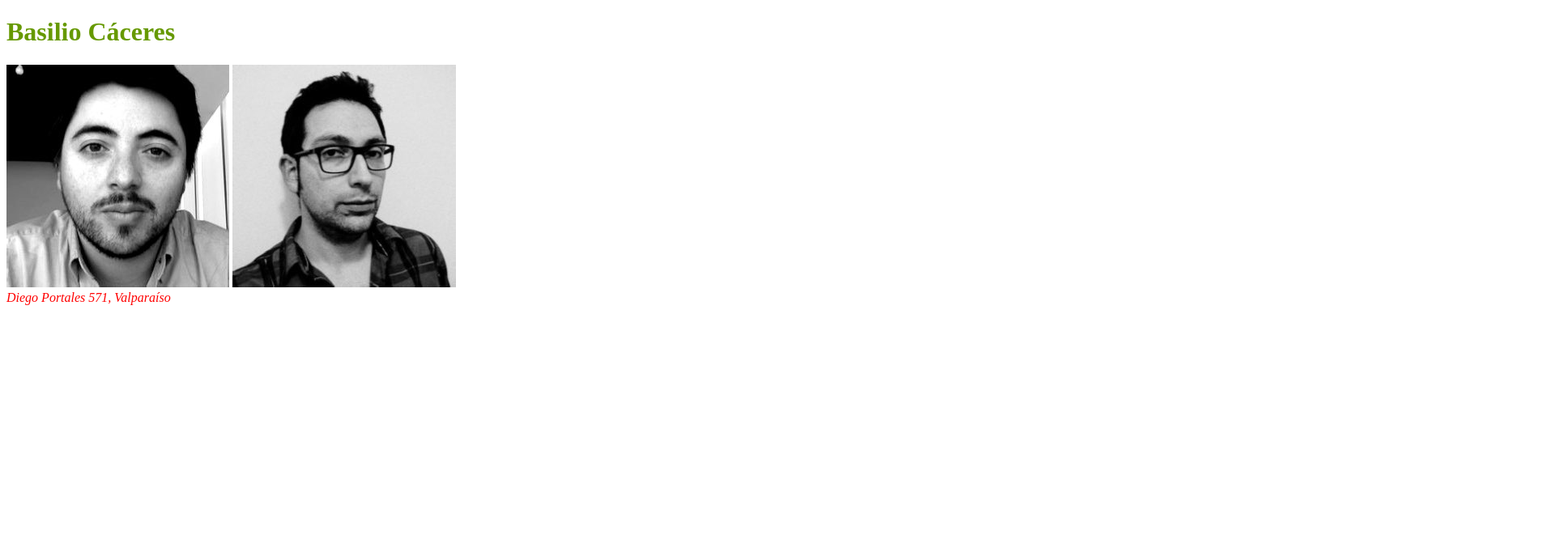
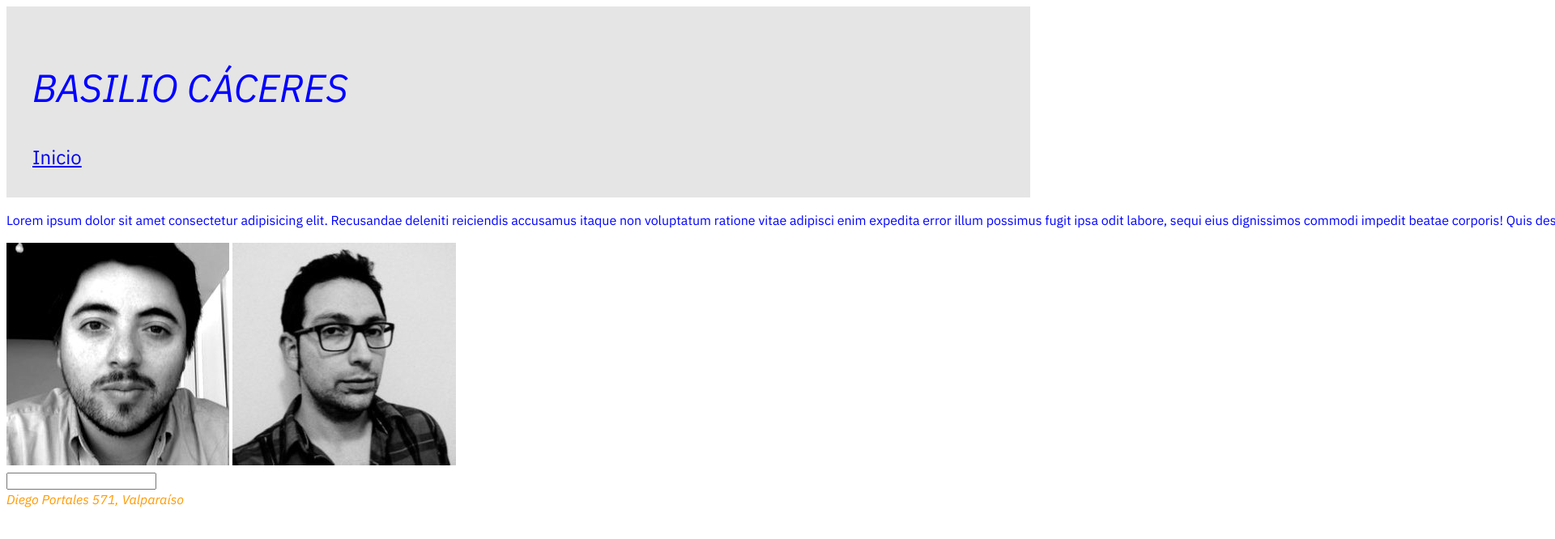
Before and after one commit to ead-codigo-2021/bitacora-basilio, a plain HTML site: page index.html in a window 1280 px wide. Shown: the top 666 px of the page at 81% size, 1920 px wide, since content can reach past the window. Drawn offline with Linux system fonts and the light colour scheme; files that its build step writes are made by us from their sources; files whose address does not match are found by name.

Commit message:
Clase 4 y reestructurcación de carpetas
Revisamos eso uso de tipografías y sus propiedades, junto con el cambio de carpetas

```diff
--- /dev/null
+++ b/assets/css/style.css
@@ -0,0 +1,65 @@
+/* @font-face {
+    font-family: 'ClashGrotesk';
+    src: url('../fonts/ClashGrotesk-Variable.woff2') format('woff2'),
+         url('../fonts/ClashGrotesk-Variable.woff') format('woff'),
+         url('../fonts/ClashGrotesk-Variable.ttf') format('truetype');
+    font-weight: 200 700;
+    font-display: swap;
+    font-style: normal;
+} */
+
+:root {
+    --font-family-base: 'IBM Plex Sans', sans-serif;
+    --font-family-alt: 'Roboto Slab', serif;
+
+    --color-bg: rgba(0, 0, 0, .1);
+}
+
+html {
+    font-size: 16px;
+}
+
+@media screen and ( max-width: 400px ) {
+    html {
+        font-size: 13px;
+    }
+}
+
+body {
+    font-family: var(--font-family-base);
+    font-size: 1rem;
+    line-height: 1.5;
+    color: blue;
+}
+h1,
+h2,
+h3,
+h4 {
+    font-weight: 300;
+    font-style: italic;
+}
+.site-header {
+    padding: 2rem;
+    font-size: 1.5rem;
+    background-color: var(--color-bg);
+}
+h1 {
+    font-size: 2em;
+    text-transform: uppercase;
+}
+p {
+    white-space: nowrap;
+}
+address {
+    color: #f90;
+}
+button {
+    padding: 1rem;
+    font-size: 1.25rem;
+    color: #690;
+    background-color: transparent;
+    border: 1px solid currentColor;
+}
+input {
+    text-overflow: ellipsis;
+}
--- a/css/style.css
+++ /dev/null
@@ -1,6 +0,0 @@
-h1 {
-    color: #690;
-}
-address {
-    color: red;
-}
--- a/index.html
+++ b/index.html
@@ -5,17 +5,26 @@
     <meta http-equiv="X-UA-Compatible" content="IE=edge">
     <meta name="viewport" content="width=device-width, initial-scale=1.0">
     <title>Mi primer sitio web</title>
+    <link rel="preconnect" href="https://fonts.googleapis.com">
+    <link rel="preconnect" href="https://fonts.gstatic.com" crossorigin>
+    <link href="https://fonts.googleapis.com/css2?family=IBM+Plex+Sans:ital,wght@0,300;0,400;0,700;1,400&family=Roboto+Slab:wght@300;600&display=swap" rel="stylesheet">
     <link rel="stylesheet" href="css/style.css" media="all">
 </head>
 <body>
-    <header id="site-header" class="">
+    <header class="site-header">
         <h1>Basilio Cáceres</h1>
+        <nav class="site-navigation">
+            <a href="#">Inicio</a>
+        </nav>
     </header>
-    <main>
+    <main class="site-main">
+        <p>Lorem ipsum dolor sit amet consectetur adipisicing elit. Recusandae deleniti reiciendis accusamus itaque non voluptatum ratione vitae adipisci enim expedita error illum possimus fugit ipsa odit labore, sequi eius dignissimos commodi impedit beatae corporis! Quis deserunt quae possimus voluptatem at repellendus, voluptate, magnam commodi iusto alias voluptas velit ipsum quidem ullam voluptatibus, vero fugit aspernatur natus eius quisquam obcaecati placeat? Nisi quos ducimus dolores ipsa ipsam, recusandae fuga minima alias reprehenderit laborum hic pariatur veritatis illum eveniet inventore dolorem. Sed enim facere aspernatur veritatis, qui quaerat quas nihil incidunt, doloribus in et, repellendus eius eum! At ad adipisci odit repellendus.</p>
         <img src="imagenes/basilio-caceres.jpg" alt="Foto de Basilio Cáceres">
         <img src="imagenes/felipe-lavin.jpg" alt="Foto de Felipe Lavín">
+        <br>
+        <input type="text">
     </main>
-    <footer>
+    <footer class="site-footer">
         <address>Diego Portales 571, Valparaíso</address>
     </footer>
 </body>
```
Also changed, not shown: empresa/about.html (deleted, +0 -23 lines), assets/imagenes/basilio-caceres.jpg (renamed from imagenes/basilio-caceres.jpg), assets/imagenes/felipe-lavin.jpg (renamed from imagenes/felipe-lavin.jpg), contacto.html (added), sobre-nosotros.html (added), 1 other file.
